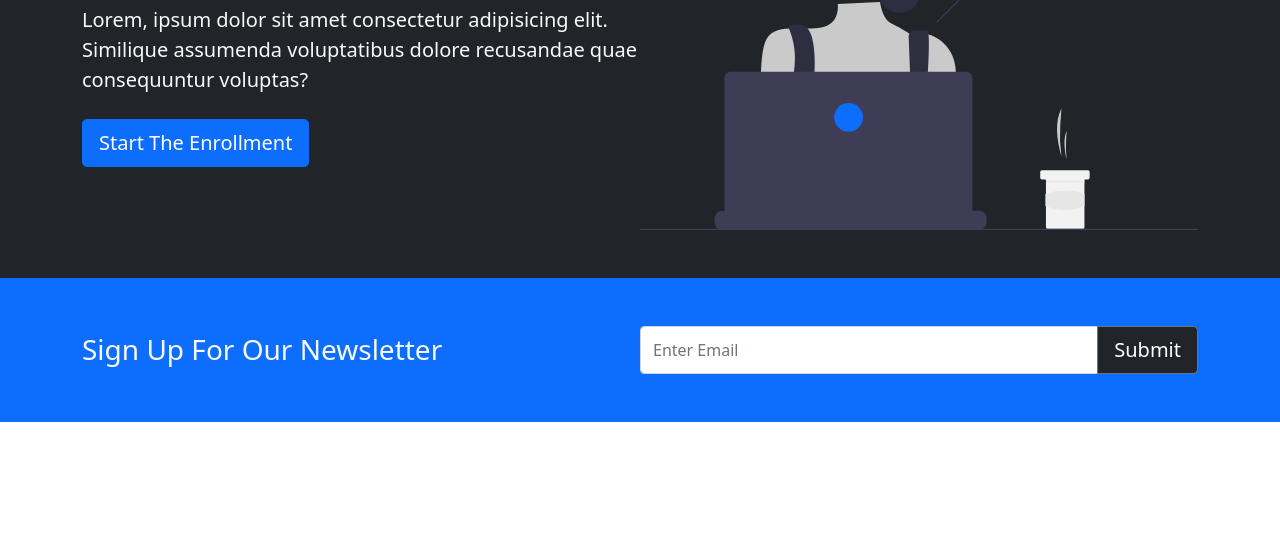
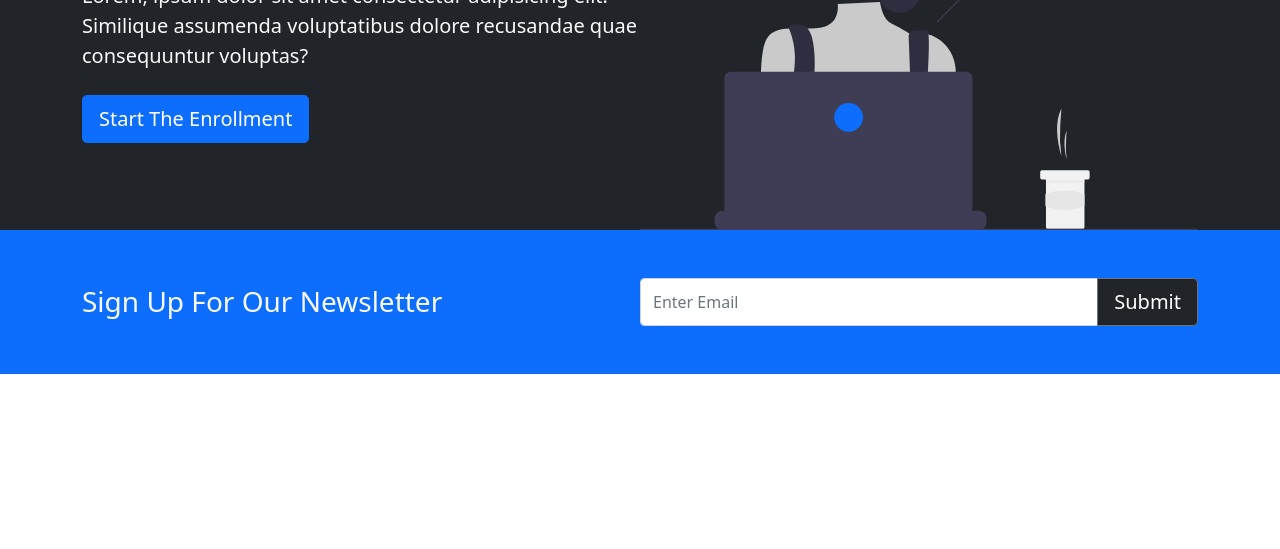
Before and after one commit to rouanis5/bootstrap-template-1, a website: page index.html in a window 1280 px wide. Shown: the part 251-800 px from the top of the page. Drawn offline with nearby package versions, Linux system fonts and the light colour scheme.

Commit message:
correct showcase (edit paddings)

```diff
--- a/index.html
+++ b/index.html
@@ -25,7 +25,7 @@
             </div>
         </div>
     </nav>
-    <section class="bg-dark p-5 text-center text-sm-start text-light">
+    <section class="bg-dark py-lg-0 p-5 text-center text-sm-start text-light">
         <div class="container d-sm-flex justify-content-between align-items-center">
             <div>
                 <h1>Become a <span class="text-warning">Web Developer</span></h1>
@@ -34,7 +34,7 @@
                 </p>
                 <button type="submit" class="btn btn-primary btn-lg">Start The Enrollment</button>
             </div>
-            <img class="img-fluid w-50 d-sm-block d-none" src="./images/showcase.svg" alt="showcase">
+            <img class="img-fluid w-50 d-sm-block d-none pt-lg-5 p-0" src="./images/showcase.svg" alt="showcase">
         </div>
     </section>
     <section class="bg-primary text-light p-5">
```
